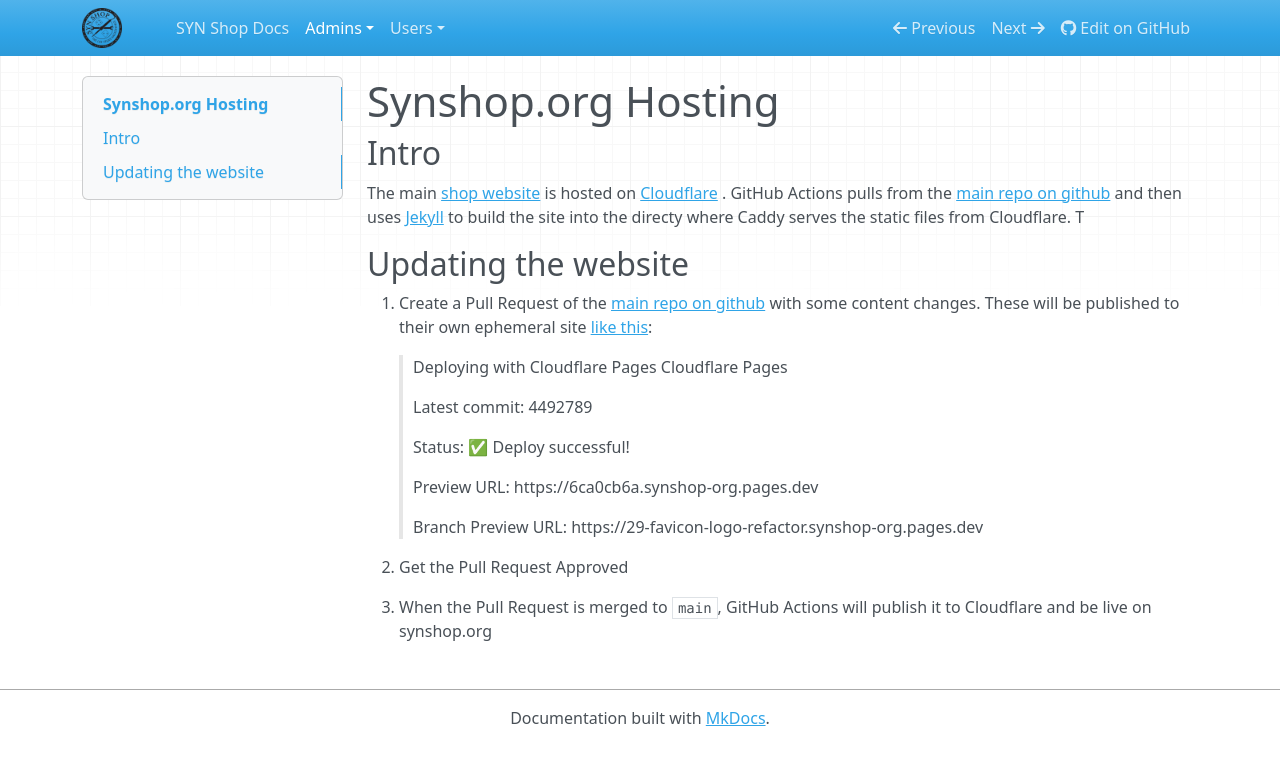
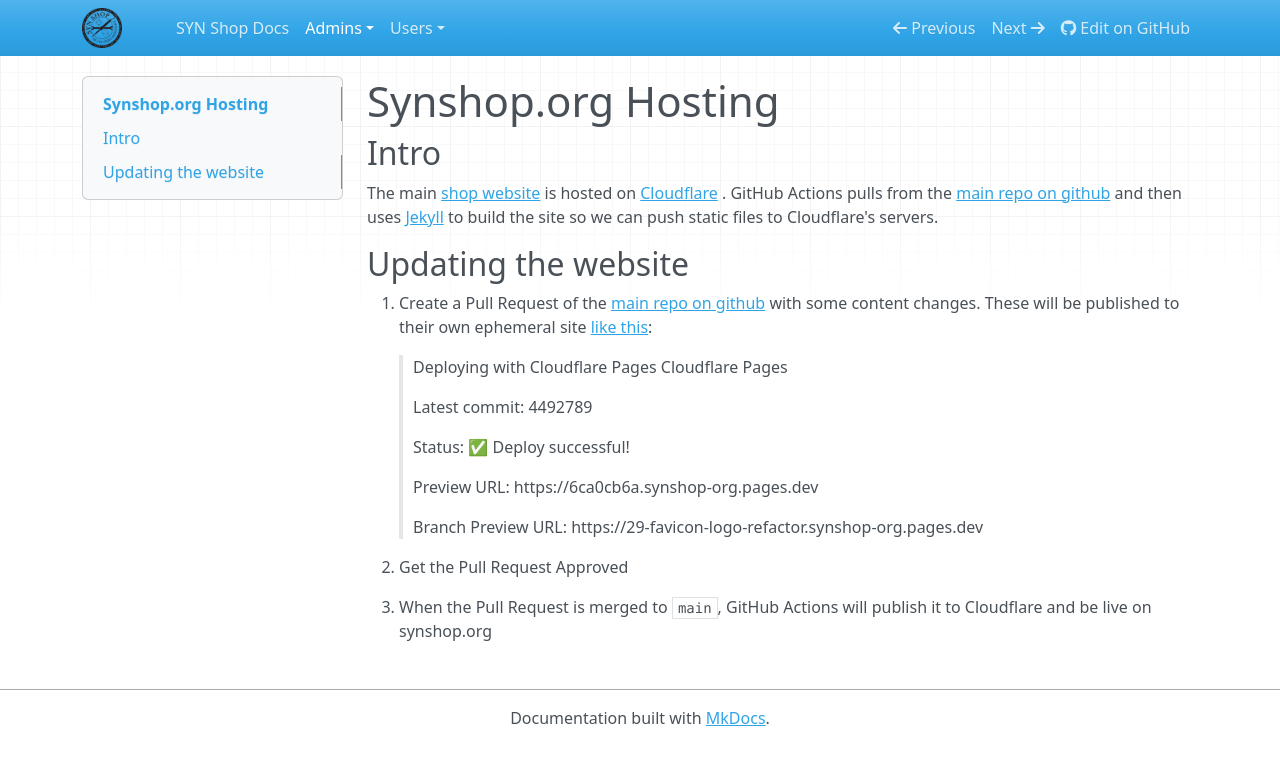
Before and after one commit to synshop/rtfm, an MkDocs documentation site: the page built from docs/admins/Synshop.org Hosting.md, in a window 1280 px wide. Shown: the top 765 px of the page. Built offline with MkDocs 1.6.1, drawn with Linux system fonts in a browser that asks for light colours; nearby versions of some CDN libraries.

Commit message:
Update Synshop.org Hosting.md

```diff
--- a/docs/admins/Synshop.org Hosting.md
+++ b/docs/admins/Synshop.org Hosting.md
@@ -3,8 +3,7 @@
 ## Intro
 
 The main [shop website](https://synshop.org) is hosted on [Cloudflare](https://www.cloudflare.com/plans/free/) . GitHub Actions
-pulls from the [main repo on github](https://github.com/synshop/synshop.org) and then uses [Jekyll](https://jekyllrb.com/) to build the site into the directy
-where Caddy serves the static files from Cloudflare.  T
+pulls from the [main repo on github](https://github.com/synshop/synshop.org) and then uses [Jekyll](https://jekyllrb.com/) to build the site so we can push static files to Cloudflare's servers.
 
 ## Updating the website
 
```
